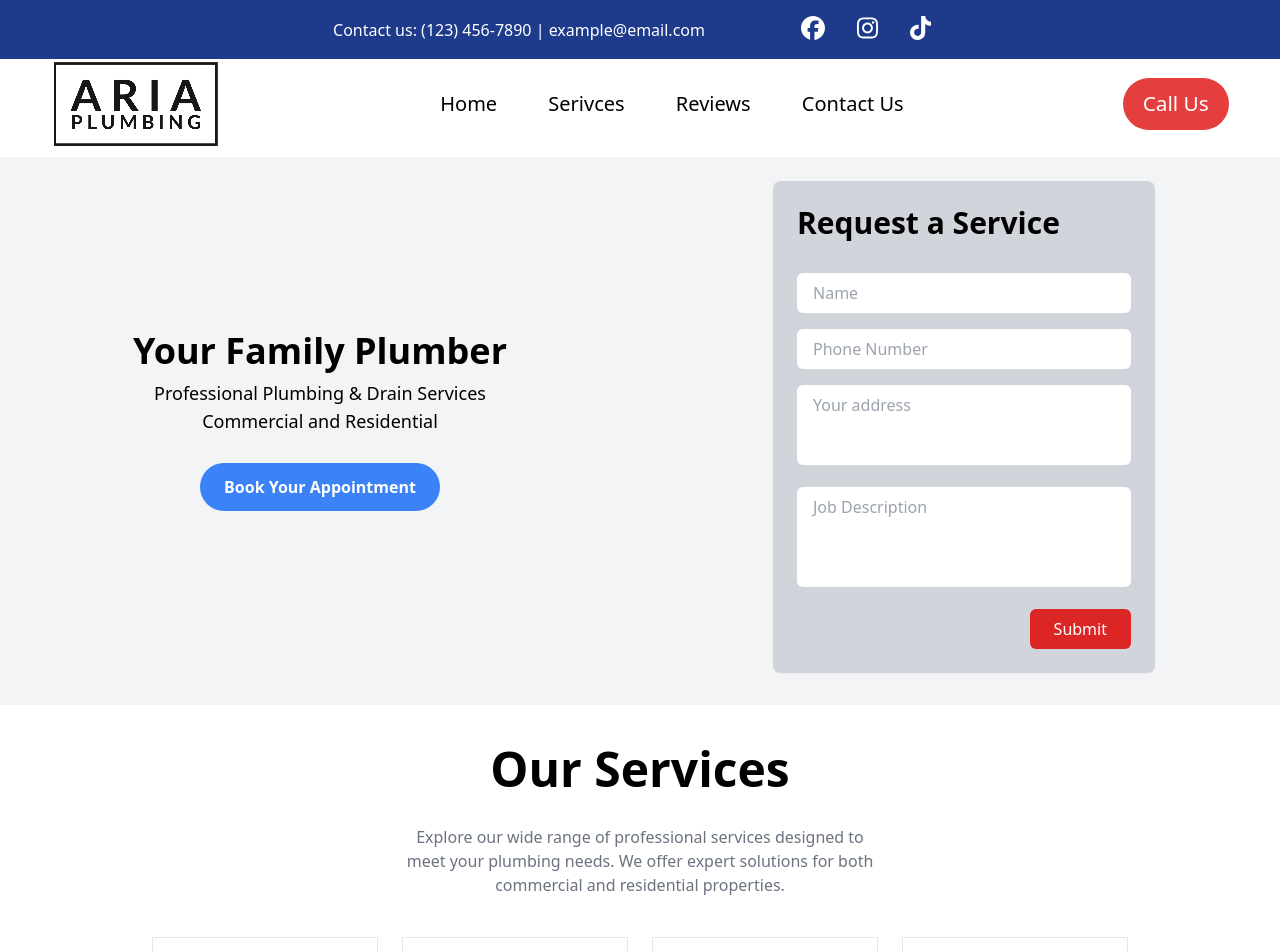
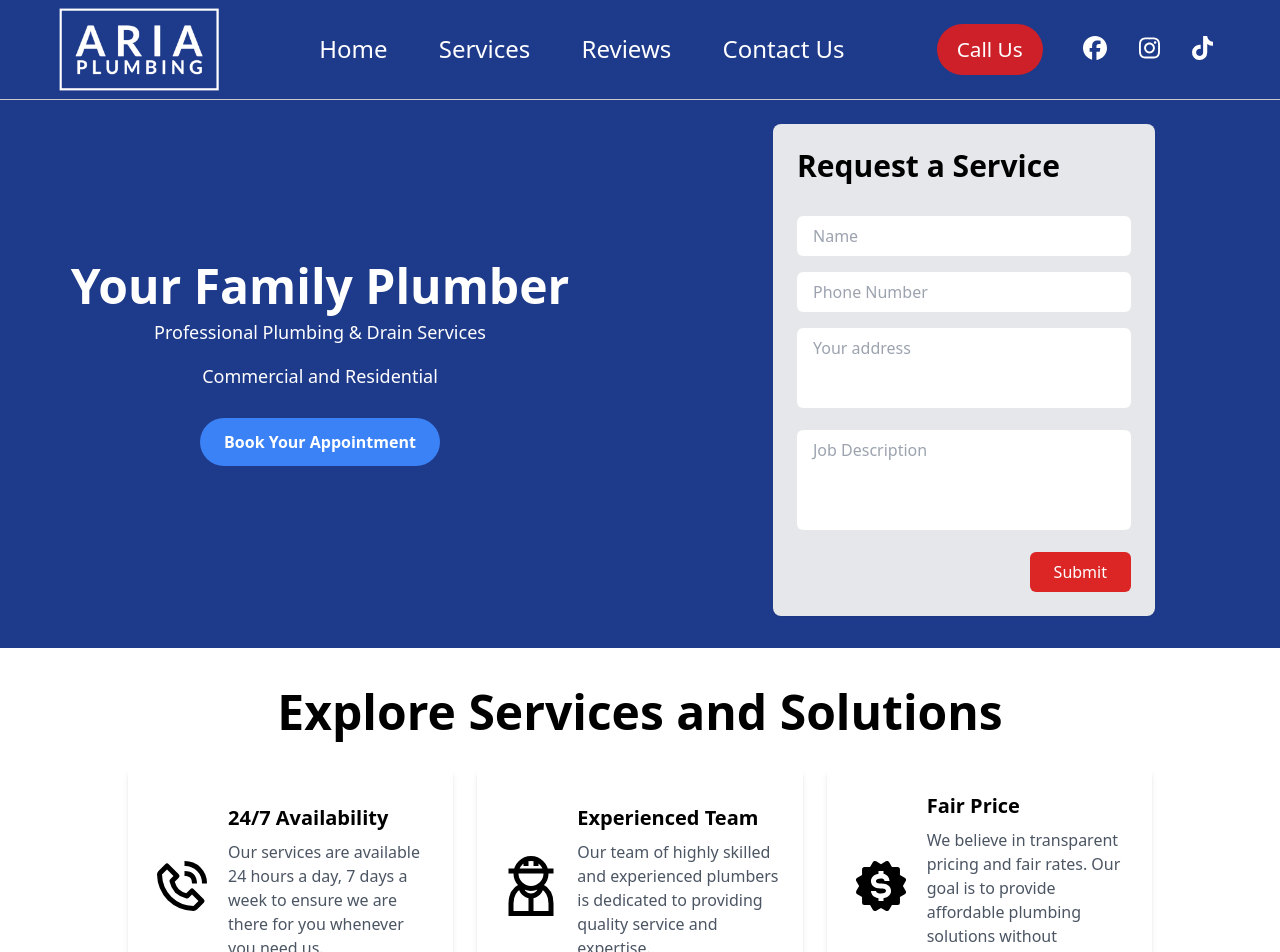
Before and after one commit to 10zintopjor/AP, a React (Create React App) app: page / in a window 1280 px wide. Shown: the top 952 px of the page. Built offline with nearby package versions, Linux system fonts and the light colour scheme.

Commit message:
nav upadted

```diff
--- a/src/App.js
+++ b/src/App.js
@@ -2,12 +2,10 @@ import Navbar from "./components/navbar/Navbar";
 import Services from "./components/services/Services";
 import Homeboard from "./components/homeboard/Homeboard";
 import Footer from "./components/footer/Footer";
-import TikTokEmbed from "./components/portfolio/PortfolioHighlight";
 import CarouselReviews from "./components/review/CarouselReviews";
-import ExploreServices from "./components/services/ExploreService";
 import 'slick-carousel/slick/slick.css';
 import 'slick-carousel/slick/slick-theme.css';
-
+import ExploreSolutions from "./components/services/ExploreService";
 
 
 function App() {
@@ -15,6 +13,7 @@ function App() {
     <div >
       <Navbar />
       <Homeboard />
+      <ExploreSolutions />
       <Services />
       <CarouselReviews />
       <Footer />
--- a/src/components/homeboard/Homeboard.jsx
+++ b/src/components/homeboard/Homeboard.jsx
@@ -1,31 +1,17 @@
-import React, { useState, useEffect, useRef } from 'react';
+// Homeboard.js
+import React from 'react';
 import RequestService from '../requestservice/RequestService';
-import logo from '../../images/plumbing_baclground.jpeg';
+import logo from "../../images/plumbing_baclground.jpeg";
 
 function Homeboard() {
-  const [textOpacity, setTextOpacity] = useState(0);
-  const textRef = useRef(null);
-
-  useEffect(() => {
-    const increaseOpacity = setInterval(() => {
-      if (textOpacity < 1) {
-        setTextOpacity((prevOpacity) => prevOpacity + 0.1); // Adjust for desired speed
-      } else {
-        clearInterval(increaseOpacity);
-      }
-    }, 50); // Adjust for desired delay between opacity changes
-
-    return () => clearInterval(increaseOpacity);
-  }, []);
-
   return (
-    <div className='grid gap-4 sm:grid-cols-2 bg-gray-100 mt-2'>
+    <div className='grid gap-4 sm:grid-cols-2 bg-blue-900'>
       {/* Left side with contrasting text centered */}
-      <div className='min-h-[100px] p-4 flex flex-col items-center justify-center sm:ml-12 pb-0 md:pb-2 m-10'>
-        <h3 ref={textRef} className='text-4xl font-bold mb-2 text-center' style={{ opacity: textOpacity }}>
+      <div className='min-h-[100px] p-4 flex flex-col items-center justify-center sm:ml-12 pb-0 md:pb-2 m-10 text-white'>
+        <h3 className='text-5xl font-bold mb-2 text-center'>
           Your Family Plumber
         </h3>
-        <p ref={textRef} className='text-lg text-center ' style={{ opacity: textOpacity }}>
+        <p className='text-lg text-center sm:mb-4'>
           Professional Plumbing & Drain Services
         </p>
         <p className='text-lg text-center'>
--- a/src/components/navbar/Navbar.jsx
+++ b/src/components/navbar/Navbar.jsx
@@ -1,6 +1,6 @@
 import React, { useState } from 'react';
-import { AiOutlineClose, AiOutlineMenu } from 'react-icons/ai';
-import Logo from '../../images/image-170x90.jpg';
+import { AiOutlineMenu } from 'react-icons/ai';
+import Logo from '../../images/Aria Plumbing-logos_white (1).png'
 import { faFacebook, faInstagram, faTiktok } from "@fortawesome/free-brands-svg-icons";
 import { FontAwesomeIcon } from '@fortawesome/react-fontawesome';
 
@@ -12,7 +12,7 @@ const Navbar = () => {
   };
 
   const callUsButtonStyle = {
-    background: '#e53e3e',
+    background: '#ce2029',
     color: 'white',
     fontSize: '1.3rem',
     padding: '10px 20px',
@@ -28,39 +28,18 @@ const Navbar = () => {
 
   return (
     <div>
-      {/* Top contact nav row with custom background color */}
-    <div className="bg-blue-900 text-white flex flex-col items-center justify-center py-4 h-auto md:flex-row md:items-center">
-      <div className='md:items-end'>
-      <p className="whitespace-nowrap text-center">
-       Contact us: (123) 456-7890 | example@email.com
-      </p>
-      </div>
-
-    <div className="flex justify-evenly mt-4 md:mt-0 md:ml-20">
-      <a href="https://www.facebook.com" target="_blank" rel="noopener noreferrer" className="mx-2 md:mx-4">
-        <FontAwesomeIcon icon={faFacebook} className="text-2xl" />
-      </a>
-      <a href="https://www.twitter.com" target="_blank" rel="noopener noreferrer" className="mx-2 md:mx-4">
-        <FontAwesomeIcon icon={faInstagram} className="text-2xl" />
-      </a>
-      <a href="https://www.instagram.com" target="_blank" rel="noopener noreferrer" className="mx-2 md:mx-4">
-        <FontAwesomeIcon icon={faTiktok} className="text-2xl" />
-      </a>
-    </div>
-  </div>
-
-
       {/* Main navigation bar */}
-      <header className="bg-white z-50">
+      <header className="bg-blue-900 text-white z-50">
         <nav className="flex flex-row justify-between items-center md:flex-row w-[92%] mx-auto">
           {/* Logo */}
-          <div className='flex items-start'>
-            <img className="w-21 cursor-pointer" src={Logo} alt="Logo" />
-          </div>
+          <div className='flex items-start m-2'>
+          <img style={{ width: '10rem' }} className="cursor-pointer" src={Logo} alt="Logo" />
+        </div>
+
 
           {/* Main Navigation Links */}
           <div className="hidden md:flex space-x-4">
-            <ul className="flex items-center gap-[4vw] text-xl">
+            <ul className="flex items-center gap-[4vw] text-2xl">
               <li>
                 <a className="hover:text-gray-500" href="#">
                   Home
@@ -68,7 +47,7 @@ const Navbar = () => {
               </li>
               <li>
                 <a className="hover:text-gray-500" href="#">
-                  Serivces
+                  Services
                 </a>
               </li>
               <li>
@@ -85,43 +64,45 @@ const Navbar = () => {
             </ul>
           </div>
 
-          {/* Call Us Button and Mobile Menu Icon */}
+          {/* Call Us Button and Social Media Icons */}
           <div className="flex items-center gap-6">
             <button
               style={callUsButtonStyle}
-              className="hover:bg-[#cccfd5] text-white px-5 py-2 rounded-full"
+              className="text-white px-5 py-2 rounded-full"
             >
               Call Us
             </button>
-            <AiOutlineMenu onClick={onToggleMenu} className="text-3xl cursor-pointer md:hidden" />
+            {/* Show social media icons only in desktop view */}
+            <div className="hidden md:flex justify-evenly items-center md:items-end">
+              <a href="https://www.facebook.com" target="_blank" rel="noopener noreferrer" className="mx-2 md:mx-4">
+                <FontAwesomeIcon icon={faFacebook} className="text-2xl" />
+              </a>
+              <a href="https://www.twitter.com" target="_blank" rel="noopener noreferrer" className="mx-2 md:mx-4">
+                <FontAwesomeIcon icon={faInstagram} className="text-2xl" />
+              </a>
+              <a href="https://www.instagram.com" target="_blank" rel="noopener noreferrer" className="mx-2 md:mx-4">
+                <FontAwesomeIcon icon={faTiktok} className="text-2xl" />
+              </a>
+            </div>
           </div>
+
+          {/* Mobile Menu Icon */}
+          <AiOutlineMenu onClick={onToggleMenu} className="text-3xl cursor-pointer md:hidden" />
         </nav>
+        <div style={{
+      height: '1px',
+      backgroundColor: '#ccc', /* Adjust the color as needed */
+      width: '100%',
+    }}></div>
+
+
       </header>
 
       {/* Mobile Menu */}
       {navLinksVisible && (
-        <div className="md:hidden bg-white mt-2">
+        <div className="md:hidden bg-blue-900">
           <ul className="flex flex-col items-start p-4 pl-8" style={mobileMenuStyle}>
-          <li>
-                <a className="hover:text-gray-500" href="#">
-                  Home
-                </a>
-              </li>
-              <li>
-                <a className="hover:text-gray-500" href="#">
-                  Serivces
-                </a>
-              </li>
-              <li>
-                <a className="hover:text-gray-500" href="#">
-                  Reviews
-                </a>
-              </li>
-              <li>
-                <a className="hover:text-gray-500" href="#">
-                  Contact Us
-                </a>
-              </li>
+            {/* ... (other navigation links) */}
           </ul>
         </div>
       )}
--- a/src/components/requestservice/RequestService.jsx
+++ b/src/components/requestservice/RequestService.jsx
@@ -2,7 +2,7 @@ import React from 'react';
 
 function RequestService() {
   return (
-    <div className="m-4 mx-px flex flex-col bg-gray-300 rounded-lg p-6 shadow-sm">
+    <div className="m-4 mx-px flex flex-col bg-gray-200 rounded-lg p-6 shadow-sm">
       <h2 className="ai-story-maker-dream-form text-black font-bold text-3xl mb-4">Request a Service</h2>
 
       <div className="mt-4">
--- a/src/components/review/CarouselReviews.jsx
+++ b/src/components/review/CarouselReviews.jsx
@@ -51,7 +51,7 @@ const CarouselReviews = () => {
 
   return (
     <div className="w-full lg:w-2/3 mx-auto">
-      <h2 className="text-5xl font-semibold mb-4 text-center">Reviews</h2>
+      <h2 className="text-5xl font-semibold mb-8 text-center">Reviews</h2>
 
       <Slider {...settings} className="">
         {reviews.map((review) => (
--- /dev/null
+++ b/src/components/services/ExploreService.jsx
@@ -0,0 +1,44 @@
+import React from 'react';
+import { BiPhoneCall } from 'react-icons/bi';
+import { GrUserWorker } from 'react-icons/gr';
+import { BiSolidBadgeDollar } from 'react-icons/bi';
+
+const ExploreSolutions = () => {
+  const solutionsData = [
+    {
+      title: '24/7 Availability',
+      icon: <BiPhoneCall size={60} />,
+      text: 'Our services are available 24 hours a day, 7 days a week to ensure we are there for you whenever you need us.',
+    },
+    {
+      title: 'Experienced Team',
+      icon: <GrUserWorker size={60} />,
+      text: 'Our team of highly skilled and experienced plumbers is dedicated to providing quality service and expertise.',
+    },
+    {
+      title: 'Fair Price',
+      icon: <BiSolidBadgeDollar size={60} />,
+      text: 'We believe in transparent pricing and fair rates. Our goal is to provide affordable plumbing solutions without compromising quality.',
+    },
+  ];
+
+  return (
+    <div className="text-center w-full lg:w-4/5 mx-auto mt-10">
+      <h2 className="text-5xl font-semibold mb-8">Explore Services and Solutions</h2>
+
+      <div className="grid grid-cols-1 md:grid-cols-3 gap-6">
+        {solutionsData.map((solution, index) => (
+          <div key={index} className="bg-white p-6 rounded-md shadow-md flex items-center">
+            <div className="mr-4">{solution.icon}</div>
+            <div className="text-left">
+              <h3 className="text-xl font-semibold mb-2">{solution.title}</h3>
+              <p className="text-gray-600 mb-2">{solution.text}</p>
+            </div>
+          </div>
+        ))}
+      </div>
+    </div>
+  );
+};
+
+export default ExploreSolutions;
```
Also changed, not shown: src/images/Aria Plumbing-logos_white (1).png (added).
